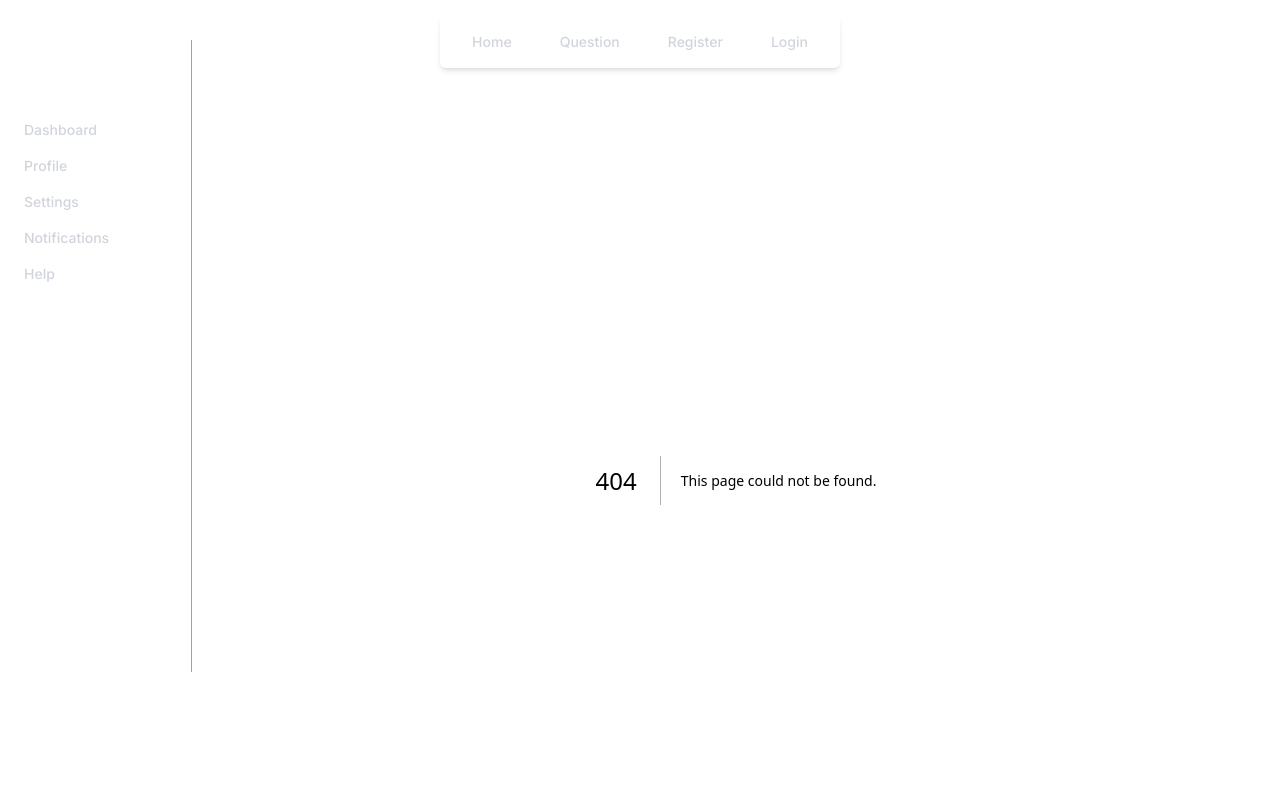
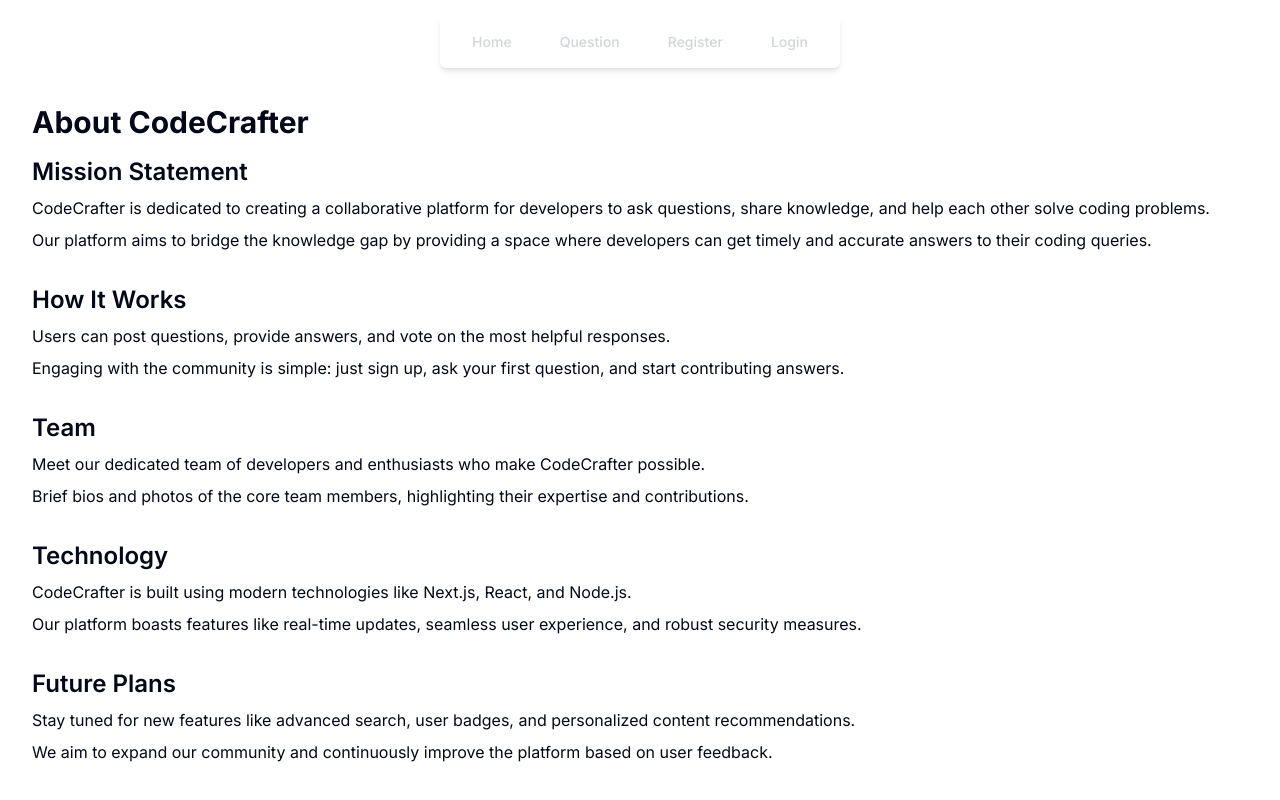
Before and after one commit to Baibhav-malaviya/codecrafter, a Next.js app: page /about in a window 1280 px wide. Before the commit this address had no page. Shown: the top 800 px of the page. Built offline with nearby package versions, Linux system fonts and the light colour scheme.

Commit message:
added about page

```diff
--- /dev/null
+++ b/src/app/about/components/FuturePlans.tsx
@@ -0,0 +1,20 @@
+// components/FuturePlans.js
+import React from "react";
+
+const FuturePlans = () => {
+	return (
+		<section className="mb-8">
+			<h2 className="text-2xl font-semibold mb-2">Future Plans</h2>
+			<p className="text-base mb-2">
+				Stay tuned for new features like advanced search, user badges, and
+				personalized content recommendations.
+			</p>
+			<p className="text-base">
+				We aim to expand our community and continuously improve the platform
+				based on user feedback.
+			</p>
+		</section>
+	);
+};
+
+export default FuturePlans;
--- /dev/null
+++ b/src/app/about/components/HowItWorks.tsx
@@ -0,0 +1,20 @@
+// components/HowItWorks.js
+import React from "react";
+
+const HowItWorks = () => {
+	return (
+		<section className="mb-8">
+			<h2 className="text-2xl font-semibold mb-2">How It Works</h2>
+			<p className="text-base mb-2">
+				Users can post questions, provide answers, and vote on the most helpful
+				responses.
+			</p>
+			<p className="text-base">
+				Engaging with the community is simple: just sign up, ask your first
+				question, and start contributing answers.
+			</p>
+		</section>
+	);
+};
+
+export default HowItWorks;
--- /dev/null
+++ b/src/app/about/components/MissionStatement.tsx
@@ -0,0 +1,21 @@
+// components/MissionStatement.js
+import React from "react";
+
+const MissionStatement = () => {
+	return (
+		<section className="mb-8">
+			<h2 className="text-2xl font-semibold mb-2">Mission Statement</h2>
+			<p className="text-base mb-2">
+				CodeCrafter is dedicated to creating a collaborative platform for
+				developers to ask questions, share knowledge, and help each other solve
+				coding problems.
+			</p>
+			<p className="text-base">
+				Our platform aims to bridge the knowledge gap by providing a space where
+				developers can get timely and accurate answers to their coding queries.
+			</p>
+		</section>
+	);
+};
+
+export default MissionStatement;
--- /dev/null
+++ b/src/app/about/components/Team.tsx
@@ -0,0 +1,20 @@
+// components/Team.js
+import React from "react";
+
+const Team = () => {
+	return (
+		<section className="mb-8">
+			<h2 className="text-2xl font-semibold mb-2">Team</h2>
+			<p className="text-base mb-2">
+				Meet our dedicated team of developers and enthusiasts who make
+				CodeCrafter possible.
+			</p>
+			<p className="text-base">
+				Brief bios and photos of the core team members, highlighting their
+				expertise and contributions.
+			</p>
+		</section>
+	);
+};
+
+export default Team;
--- /dev/null
+++ b/src/app/about/components/Technology.tsx
@@ -0,0 +1,20 @@
+// components/Technology.js
+import React from "react";
+
+const Technology = () => {
+	return (
+		<section className="mb-8">
+			<h2 className="text-2xl font-semibold mb-2">Technology</h2>
+			<p className="text-base mb-2">
+				CodeCrafter is built using modern technologies like Next.js, React, and
+				Node.js.
+			</p>
+			<p className="text-base">
+				Our platform boasts features like real-time updates, seamless user
+				experience, and robust security measures.
+			</p>
+		</section>
+	);
+};
+
+export default Technology;
--- /dev/null
+++ b/src/app/about/page.tsx
@@ -0,0 +1,22 @@
+// pages/about.js
+import React from "react";
+import MissionStatement from "./components/MissionStatement";
+import HowItWorks from "./components/HowItWorks";
+import Team from "./components/Team";
+import Technology from "./components/Technology";
+import FuturePlans from "./components/FuturePlans";
+
+const About = () => {
+	return (
+		<div className="container mx-auto p-6">
+			<h1 className="text-3xl font-bold mb-4">About CodeCrafter</h1>
+			<MissionStatement />
+			<HowItWorks />
+			<Team />
+			<Technology />
+			<FuturePlans />
+		</div>
+	);
+};
+
+export default About;
--- a/src/app/layout.tsx
+++ b/src/app/layout.tsx
@@ -22,11 +22,7 @@ export default function RootLayout({
 			<body className={inter.className}>
 				<div className="mt-20">
 					<Header />
-					<main className="min-h-screen px-2 flex flex-col">
-						<Sidebar />
-
-						<div className="ml-48">{children}</div>
-					</main>
+					<main className="min-h-screen px-2 flex flex-col">{children}</main>
 					<Footer />
 				</div>
 			</body>
```
